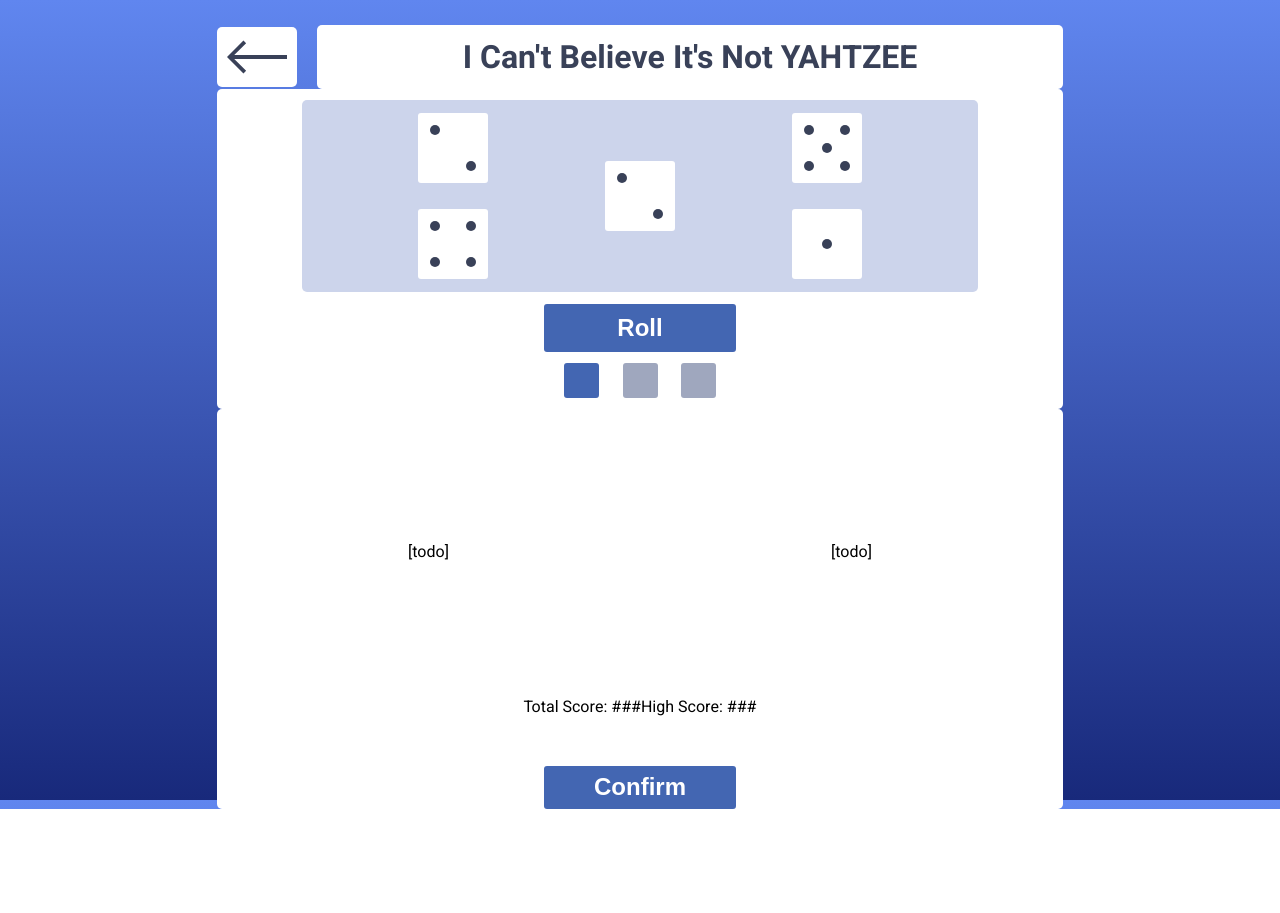
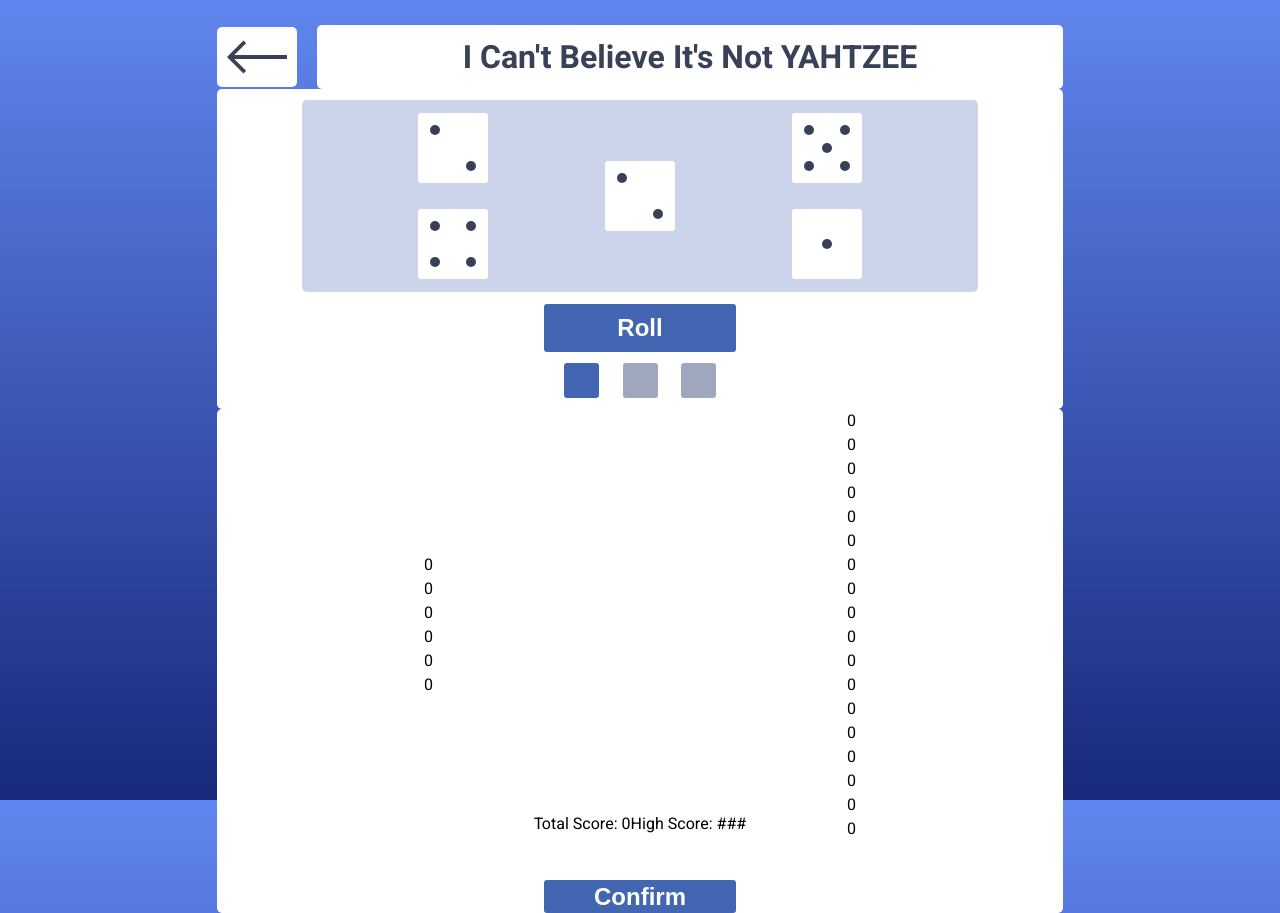
Before and after one commit to AP94/demo-card, a Next.js app: page /yacht in a window 1280 px wide. Before the commit the page ends 809 px from the top, so only its background shows below. Built offline with nearby package versions, Linux system fonts and the light colour scheme.

Commit message:
Mid-implementation commit: add scorecard component

```diff
--- a/app/types.ts
+++ b/app/types.ts
@@ -20,3 +20,31 @@
     isRolling: boolean;
     toggleIsHeld: (id: string) => void;
 }
+
+export interface ScorecardSectionData {
+    dice: RollableDie[];
+    score: number;
+    markScore: (score: number) => void;
+}
+
+export enum ScoreType {
+    Ones   = 1,
+    Twoes  = 2,
+    Threes = 3,
+    Fours  = 4,
+    Fives  = 5,
+    Sixes  = 6,
+    FullHouse,
+    FourOfAKind,
+    LittleStraight,
+    BigStraight,
+    Chance,
+    Yacht
+}
+
+export interface ScoreCategory {
+    marked: boolean;
+    score: number;
+    scoreType: ScoreType;
+    submitted: boolean;
+}
--- a/app/yacht/page.tsx
+++ b/app/yacht/page.tsx
@@ -4,11 +4,13 @@
 import { nanoid } from "nanoid";
 import { RollableDie } from "../types";
 import DiceSection from "@/components/dice-section";
+import ScorecardSection from "@/components/scorecard-section";
 
 export default function Page() {
   const [rollsLeft, setRollsLeft] = useState(2);
   const [pointsSubmitted, setPointsSubmitted] = useState(false);
   const [dice, setDice] = useState<RollableDie[]>([]);
+  const [score, setScore] = useState(0);
 
   const rollDuration = 1000;
 
@@ -82,10 +84,10 @@
 
   }
 
-  const markScore = () =>
+  const markScore = (score: number) =>
   {
     // doublecheck that a points section box is checked
-    // add points to total score
+    setScore(prevScore => prevScore + score);
     // disable the selected points section box
     // (maybe) add styling to the submitted points in the scorecard
 
@@ -112,21 +114,7 @@
       <div className="help-button"></div>
       {/* <div>TODO: initial state - instructions & play button</div> */}
       <DiceSection dice={dice} rollsLeft={rollsLeft} arePointsSubmitted={pointsSubmitted} toggleIsHeld={setHeld} rollDice={rollDice} />
-      <div className="scorecard-section">
-        <div className="scorecard">
-          <div className="left-scorecard">
-            [todo]
-          </div>
-          <div className="right-scorecard">
-            [todo]
-          </div>
-        </div>
-        <div className="score-report-section">
-          <span>Total Score: ###</span>
-          <span>High Score: ###</span>
-        </div>
-        <button className="action-button" onClick={markScore}>Confirm</button>
-      </div>
+      <ScorecardSection dice={dice} score={score} markScore={markScore} />
     </div>
   )
 }
--- a/app/yacht/yacht.less
+++ b/app/yacht/yacht.less
@@ -64,35 +64,5 @@
     width: 100%;
     flex-grow: 2;
     justify-content: space-between;
-
-    .dice-section, .scorecard-section {
-      background-color: #FFF;
-      width: 100%;
-      display: flex;
-      flex-direction: column;
-      align-items: center;
-      border-radius: 0.313rem;
-      justify-content: space-evenly;
-    }
-
-    .scorecard-section {
-      min-height: 25rem;
-
-      .scorecard {
-        width: 100%;
-        height: 80%;
-        display: flex;
-        align-items: center;
-        justify-content: space-around;
-        flex-wrap: wrap;
-
-        .left-scorecard, .right-scorecard {
-          border: #332E33 0.188rem;
-        }
-      }
-      .score-report-section {
-        height: 20%;
-      }
-    }
   }
 }
--- a/components/components.less
+++ b/components/components.less
@@ -1,2 +1,3 @@
 @import "dice-section.less";
 @import "die.less";
+@import "scorecard-section.less";
--- a/components/dice-section.less
+++ b/components/dice-section.less
@@ -1,4 +1,5 @@
 .dice-section {
+    background-color: #FFF;
     width: 100%;
     min-height: 20rem;
     display: flex;
--- /dev/null
+++ b/components/scorecard-section.less
@@ -0,0 +1,26 @@
+.scorecard-section {
+    background-color: #FFF;
+    width: 100%;
+    display: flex;
+    flex-direction: column;
+    align-items: center;
+    border-radius: 0.313rem;
+    justify-content: space-evenly;
+    min-height: 25rem;
+
+    .scorecard {
+        width: 100%;
+        height: 80%;
+        display: flex;
+        align-items: center;
+        justify-content: space-around;
+        flex-wrap: wrap;
+
+        .left-scorecard, .right-scorecard {
+        border: #332E33 0.188rem;
+        }
+    }
+    .score-report-section {
+        height: 20%;
+    }
+}
--- /dev/null
+++ b/components/scorecard-section.tsx
@@ -0,0 +1,137 @@
+import React, { useState, useEffect } from "react"
+import { RollableDie, ScoreCategory, ScoreType, ScorecardSectionData } from "@/app/types";
+
+export default function ScorecardSection(data: ScorecardSectionData) {
+    const initializeScoreCategory = (scoreType: ScoreType): ScoreCategory => {
+        return {
+            marked: false,
+            score: 0,
+            scoreType: scoreType,
+            submitted: false
+        }
+    }
+
+    const initializeAllScoreCategories = (): ScoreCategory[] => {
+        const scoreCategories: ScoreCategory[] = [];
+
+        Object.keys(ScoreType).forEach((key: string, index: number) => {
+            const scoreType: ScoreType = index as ScoreType;
+            scoreCategories.push(initializeScoreCategory(scoreType));
+        })
+
+        return scoreCategories;
+    }
+
+    const [scoreCategories, setScoreCategories] = useState<ScoreCategory[]>(initializeAllScoreCategories());
+
+    const calculateScoreForNumericalCategory = (dice: RollableDie[], diceValue: number) => {
+        let total = 0;
+
+        for (let i = 0; i < dice.length; i++)
+        {
+            if (dice[i].value === diceValue)
+            {
+                total = total + diceValue;
+            }
+        }
+
+        return total;
+    }
+
+    const isScoreTypeNumerical = (scoreType: ScoreType): boolean => {
+        return (scoreType === ScoreType.Ones ||
+               scoreType === ScoreType.Twoes ||
+               scoreType === ScoreType.Threes ||
+               scoreType === ScoreType.Fours ||
+               scoreType === ScoreType.Fives ||
+               scoreType === ScoreType.Sixes)
+    }
+
+    const calculateScoreForSection = (dice: RollableDie[], scoreType: ScoreType) => {
+        if (isScoreTypeNumerical(scoreType))
+        {
+            return calculateScoreForNumericalCategory(dice, scoreType);
+        }
+        else {
+            switch (scoreType) {
+                // case (ScoreType.FullHouse):
+                //     {}
+                // case (ScoreType.FourOfAKind):
+                //     {}
+                // case (ScoreType.LittleStraight):
+                //     {}
+                // case (ScoreType.BigStraight):
+                //     {}
+                // case (ScoreType.Chance):
+                //     {}
+                // case (ScoreType.Yacht):
+                //     {}
+                default:
+                    return 0;
+            }
+        }
+    }
+
+    useEffect(() => {
+        // for each section that hasn't been claimed, update the value
+        for (let i = 0; i < scoreCategories.length; i++)
+        {
+            if (!scoreCategories[i].submitted)
+            {
+
+                // calculateScoreForSection(data.dice, scoreCategories[i].scoreType)
+            }
+        }
+    }, [data.dice])
+
+    const onScoreSubmitted = () => {
+        for (let i = 0; i < scoreCategories.length; i++)
+        {
+            if (scoreCategories[i].marked)
+            {
+                data.markScore(scoreCategories[i].score);
+                return;
+            }
+        }
+    };
+
+    const getElementFromCategory = (scoreCategory: ScoreCategory) => {
+        return (
+            <div>{scoreCategory.score}</div>
+        )
+    }
+
+    const numericalScoreCategories = scoreCategories.filter((category) => {
+        return isScoreTypeNumerical(category.scoreType);
+    });
+
+    const numericalScoreElements = numericalScoreCategories.map((scoreCategory) => {
+        return getElementFromCategory(scoreCategory);
+    });
+
+    const nonNumericalScoreCategories = scoreCategories.filter((category) => {
+        return !isScoreTypeNumerical(category.scoreType);
+    });
+
+    const nonNumericalScoreElements = nonNumericalScoreCategories.map((scoreCategory) => {
+        return getElementFromCategory(scoreCategory);
+    });
+
+    return (
+        <div className="scorecard-section">
+            <div className="scorecard">
+                <div className="left-scorecard">
+                    {numericalScoreElements}
+                </div>
+                <div className="right-scorecard">
+                    {nonNumericalScoreElements}
+                </div>
+            </div>
+            <div className="score-report-section">
+                <span>Total Score: {data.score}</span>
+                <span>High Score: ###</span>
+            </div>
+            <button className="action-button" onClick={onScoreSubmitted}>Confirm</button>
+        </div>
+    )
+}
```
